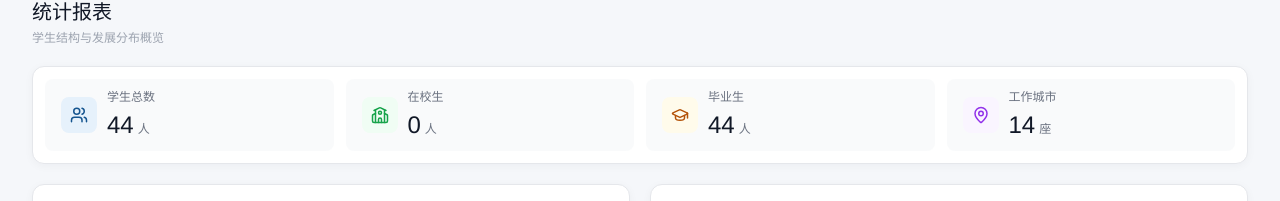
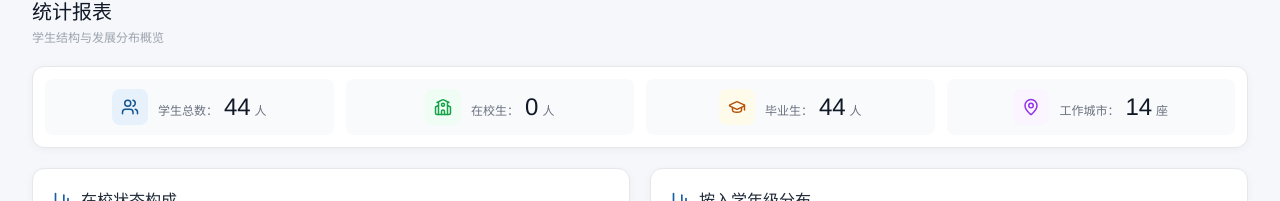
Before and after one commit to winnieHe7/mufengyun-roster, a React (Vite) app: page /stats in a window 1280 px wide. Shown: the part 115-316 px from the top of the page. Built offline with nearby package versions, Linux system fonts and the light colour scheme; no server answers; the database is empty.

Commit message:
align statistics cards horizontally

```diff
--- a/src/components/StatCards.jsx
+++ b/src/components/StatCards.jsx
@@ -9,8 +9,9 @@ import { TrendingUp, Users, GraduationCap, School, MapPin } from 'lucide-react'
  * @param {number} props.active - 在校学生数
  * @param {number} props.cities - 就业覆盖城市数
  * @param {Function} [props.onViewFullStats] - 查看完整统计回调
+ * @param {boolean} [props.horizontal] - 将标题和数值横向排列
  */
-export default function StatCards({ total, graduates, active, cities, onViewFullStats }) {
+export default function StatCards({ total, graduates, active, cities, onViewFullStats, horizontal = false }) {
   const cards = [
     {
       label: '学生总数',
@@ -51,15 +52,15 @@ export default function StatCards({ total, graduates, active, cities, onViewFull
         return (
           <div
             key={index}
-            className="flex min-h-[46px] items-center justify-between gap-3 rounded-lg bg-gray-50/90 px-3 py-2.5 sm:px-4"
+            className={`flex min-h-[46px] items-center gap-3 rounded-lg bg-gray-50/90 px-3 py-2.5 sm:px-4 ${horizontal ? 'justify-center' : 'justify-between'}`}
           >
             <div className="flex min-w-0 items-center gap-2.5">
               <div className={`flex h-9 w-9 shrink-0 items-center justify-center rounded-lg ${card.bg}`}>
                 <Icon className={card.text} size={18} aria-hidden="true" />
               </div>
-              <div className="min-w-0">
-                <div className="truncate text-xs text-gray-500">{card.label}</div>
-                <div className="mt-1 whitespace-nowrap text-xl font-medium leading-none text-gray-900 sm:text-2xl">
+              <div className={horizontal ? 'flex min-w-0 items-baseline gap-1.5' : 'min-w-0'}>
+                <div className="truncate text-xs text-gray-500">{card.label}{horizontal && '：'}</div>
+                <div className={`${horizontal ? '' : 'mt-1 '}whitespace-nowrap text-xl font-medium leading-none text-gray-900 sm:text-2xl`}>
                   {card.value}<span className="ml-1 text-xs font-normal text-gray-500">{card.unit || '人'}</span>
                 </div>
               </div>
--- a/src/pages/StatsPage.jsx
+++ b/src/pages/StatsPage.jsx
@@ -70,7 +70,7 @@ export default function StatsPage() {
           <div><h1 className="text-xl font-medium text-gray-900">统计报表</h1><p className="text-xs text-gray-400 mt-1">学生结构与发展分布概览</p></div>
         </div>
 
-        <div className="mb-5"><StatCards total={total} graduates={graduates} active={active} cities={cityCount} /></div>
+        <div className="mb-5"><StatCards total={total} graduates={graduates} active={active} cities={cityCount} horizontal /></div>
 
         <div className="grid grid-cols-1 gap-5 lg:grid-cols-2">
           <div className="card-surface flex h-[320px] min-h-0 flex-col p-4 sm:h-[340px] sm:p-5">
```
